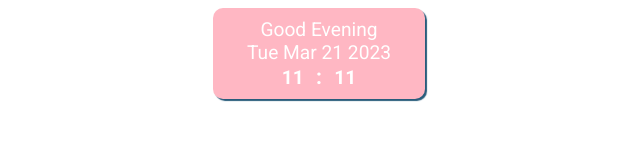
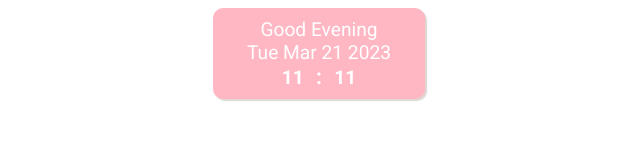
Before and after one commit to ImChierry/clock, a plain HTML site: page index.html in a window 1280 px wide. Shown: the whole page, without its empty margins (321-961 px from the left). Drawn offline with Linux system fonts and the light colour scheme.

Commit message:
Update index.html

```diff
--- a/index.html
+++ b/index.html
@@ -29,7 +29,7 @@
     background: #ffb7c3;
     color: #fff;
     display: inline-block;
-    box-shadow: 2px 2px 1px 0px #295C7B;
+    box-shadow: 2px 2px 1px 0px #ded6d1;
 }
 
 .card:hover {
```
